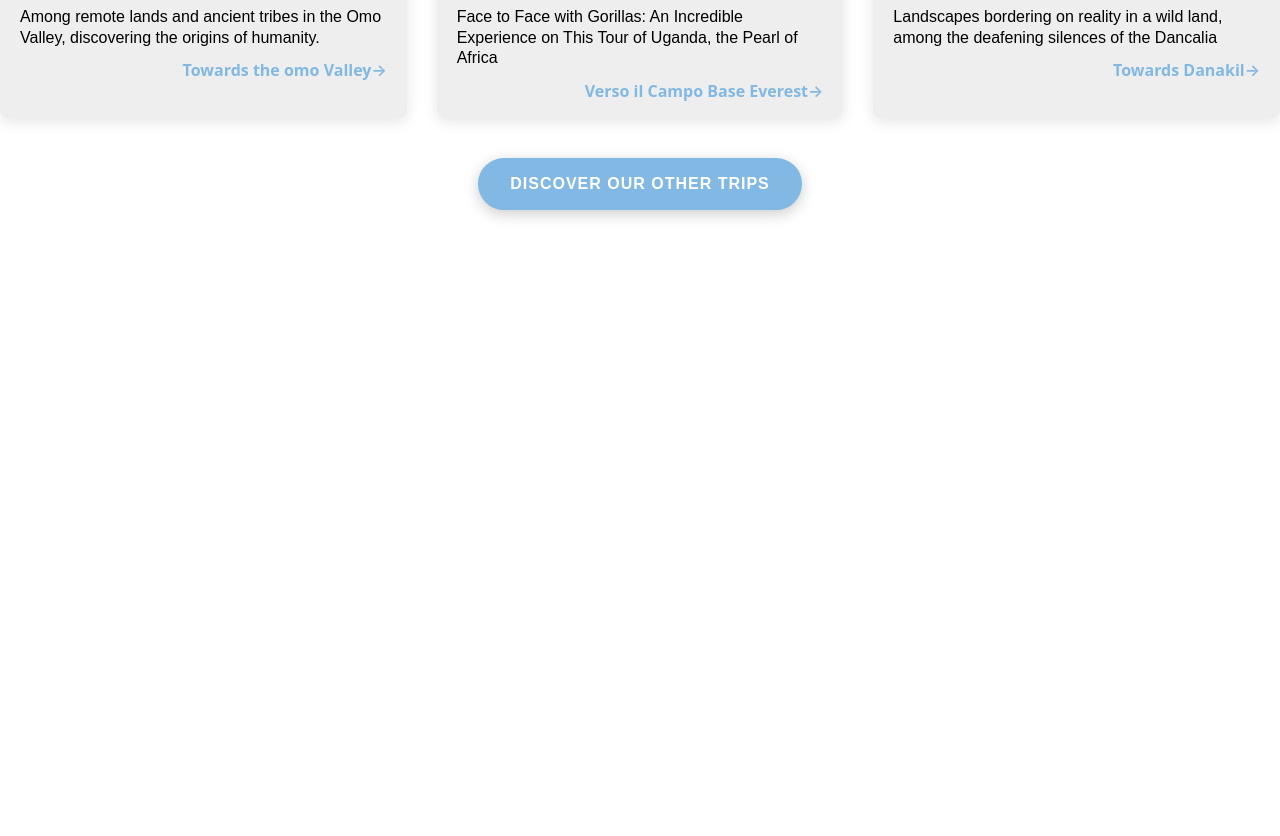
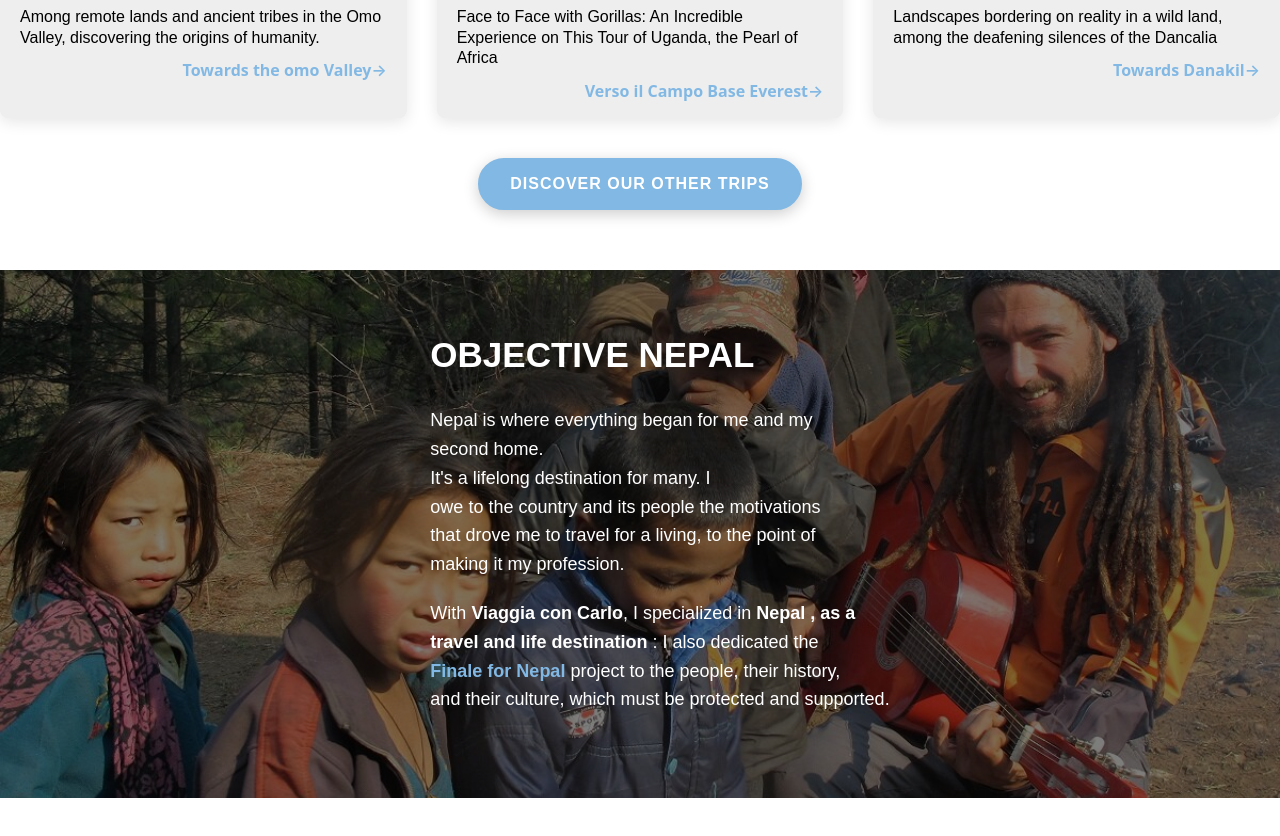
Before and after one commit to Umang103103/viaggia-concarlo, a plain HTML site: page index.html in a window 1280 px wide. Shown: the part 1994-2830 px from the top of the page. Before the commit the page ends 2244 px from the top, so only its background shows below. Drawn offline with nearby package versions, Linux system fonts and the light colour scheme.

Commit message:
feat:master, added objection section

```diff
--- a/index.html
+++ b/index.html
@@ -763,11 +763,42 @@
       <a href="#" class="btn btn-discover">DISCOVER OUR OTHER TRIPS</a>
     </div>
 
+    <!-- Objective Nepal Section -->
+    <div class="objective-nepal">
+      <div class="nepal-content">
+        <h3>Objective Nepal</h3>
+        <p>
+          Nepal is where everything began for me and my<br />
+          second home.<br />
+          It's a lifelong destination for many. I<br />
+          owe to the country and its people the motivations<br />
+          that drove me to travel for a living, to the point of<br />
+          making it my profession.
+        </p>
+        <p>
+          With <span class="white-bold">Viaggia con Carlo</span>, I specialized
+          in
+          <span class="white-bold">
+            Nepal , as a<br />
+            travel and life destination
+          </span>
+          : I also dedicated the<br />
+          <span class="blue-text">Finale for Nepal</span>
+          project to the people, their history,<br />
+          and their culture, which must be protected and supported.
+        </p>
+      </div>
+    </div>
+
     <!-- Bootstrap JS -->
     <script src="https://cdn.jsdelivr.net/npm/bootstrap@5.3.0-alpha1/dist/js/bootstrap.bundle.min.js"></script>
     <script>
       const navbar = document.querySelector(".custom-navbar");
-      const originalTop = navbar.offsetTop;
+      let originalTop = navbar.offsetTop;
+
+      window.addEventListener("resize", () => {
+        originalTop = navbar.offsetTop;
+      });
 
       window.addEventListener("scroll", () => {
         if (window.scrollY >= originalTop) {
--- a/style.css
+++ b/style.css
@@ -315,8 +315,9 @@
 
 .btn-travel:hover {
   background-color: transparent;
-  color: #82b8e4; /* Blue text on hover */
+  color: #595552 !important; /* Dark brown text on hover as requested */
   box-shadow: 0 6px 20px rgba(0, 0, 0, 0.3); /* Enhanced shadow on hover */
+  border-color: #595552;
 }
 
 /* Discover Our Other Trips Button */
@@ -786,3 +787,88 @@
     font-weight: 400;
   }
 }
+
+/* Objective Nepal Section */
+.objective-nepal {
+  background-image: url("./images/a.jpg");
+  background-size: cover;
+  background-position: center;
+  background-repeat: no-repeat;
+  height: 66vh; /* Set height to 66% of viewport height */
+  padding: 0 20px; /* Remove vertical padding since we're setting height */
+  margin: 60px 0;
+  position: relative;
+  display: flex;
+  align-items: center;
+  justify-content: center;
+}
+
+.objective-nepal::before {
+  content: "";
+  position: absolute;
+  top: 0;
+  left: 0;
+  right: 0;
+  bottom: 0;
+  background-color: rgba(
+    0,
+    0,
+    0,
+    0.5
+  ); /* Dark overlay for better text readability */
+  z-index: 1;
+}
+
+.nepal-content {
+  position: relative;
+  z-index: 2;
+  max-width: 1200px;
+  margin: 0 auto;
+  text-align: left;
+  color: white;
+  padding-left: 40px; /* Add 40px padding on the left side */
+}
+
+.nepal-content h3 {
+  font-family: "Kanit", sans-serif;
+  font-size: 35px;
+  font-weight: 600;
+  text-transform: uppercase;
+  margin-bottom: 30px;
+  color: white;
+  text-align: left; /* Changed from center to left */
+}
+
+.nepal-content p {
+  font-family: "Kanti", sans-serif;
+  font-size: 18px;
+  font-weight: 400;
+  line-height: 1.6;
+  margin-bottom: 20px;
+  color: white;
+}
+
+.white-bold {
+  color: white;
+  font-weight: bold;
+}
+
+.blue-text {
+  color: #82b8e4;
+  font-weight: bold;
+}
+
+@media (max-width: 768px) {
+  .objective-nepal {
+    padding: 60px 15px;
+    margin: 40px 0;
+  }
+
+  .nepal-content h3 {
+    font-size: 28px;
+  }
+
+  .nepal-content p {
+    font-size: 16px;
+  }
+}
```
Also changed, not shown: images/a.jpg (added), images/b.jpg (added), images/c.jpg (added), images/d.jpg (added).
